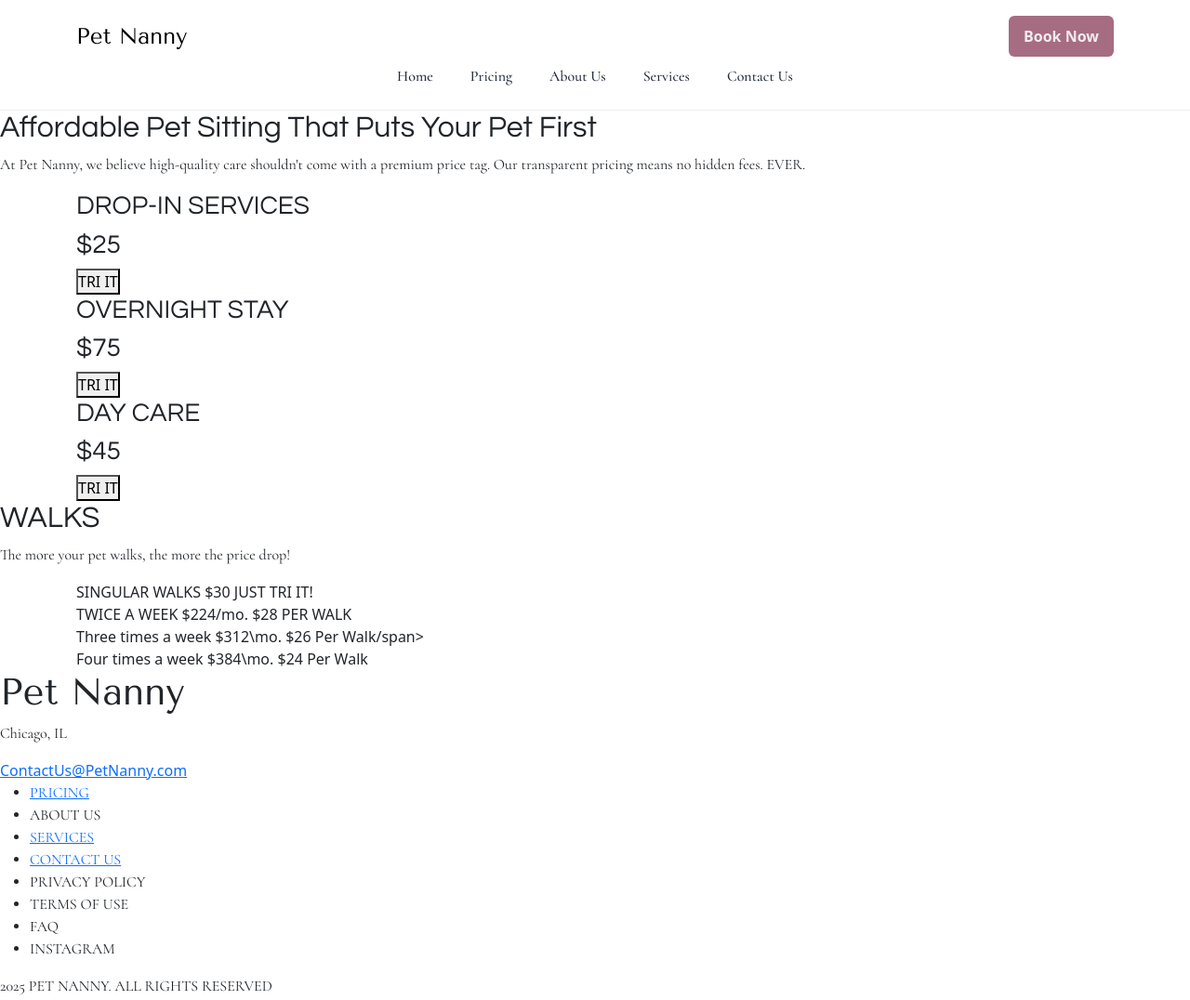
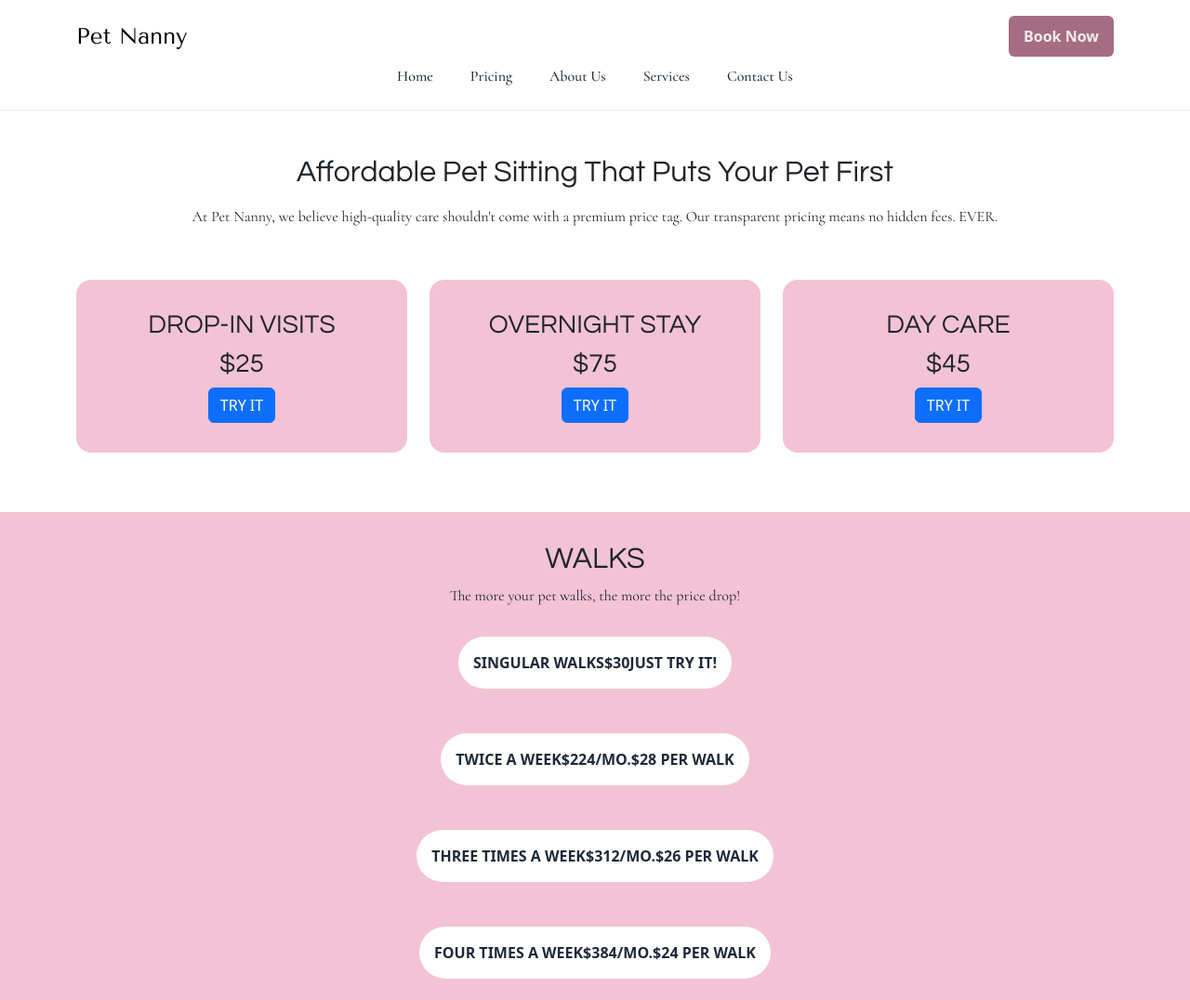
Before and after one commit to GabaGascot/comision-73345, a plain HTML site: page pages/pricing.html in a window 1280 px wide. Shown: the top 1076 px of the page at 93% size. Drawn offline with nearby package versions, Linux system fonts and the light colour scheme.

```diff
--- a/pages/pricing.html
+++ b/pages/pricing.html
@@ -3,7 +3,7 @@
 <head>
   <meta charset="UTF-8">
   <meta name="viewport" content="width=device-width, initial-scale=1.0">
-  <title>Pet Nanny | Homepage</title>
+  <title>Pet Nanny | Pricing</title>
   <link href="https://cdn.jsdelivr.net/npm/bootstrap@5.3.3/dist/css/bootstrap.min.css" rel="stylesheet">
   <link rel="stylesheet" href="../styles/styles.css">
   <script src="https://cdn.jsdelivr.net/npm/bootstrap@5.3.3/dist/js/bootstrap.bundle.min.js" defer></script>
@@ -44,43 +44,49 @@
 
     <!-- Servicios de Drop in, overnight y day care -->
 <main>
-        <h2>Affordable Pet Sitting That Puts Your Pet First</h2>
-        <p>At Pet Nanny, we believe high-quality care shouldn't come with a premium price tag.
-            Our transparent pricing means no hidden fees. EVER.</p>
-        <section>
-            <div class="container">
+  <!-- Pricing Boxes -->
+    <section class="container my-5">
+        <h2 class="text-center mb-3">Affordable Pet Sitting That Puts Your Pet First</h2>
+        <p class="text-center mb-4">
+            At Pet Nanny, we believe high-quality care shouldn't come with a premium price tag.
+            Our transparent pricing means no hidden fees. EVER.
+        </p>
+        <div class="row text-center justify-content-center">
+            <div class="col-md-4 mb-3">
             <div class="pinkBackgrounds">
-                    <h3>DROP-IN SERVICES</h3>
+                <h3>DROP-IN VISITS</h3>
                 <h3>$25</h3>
-                    <button>TRI IT</button>
+                <button class="btn btn-primary">TRY IT</button>
             </div>
+            </div>
+            <div class="col-md-4 mb-3">
             <div class="pinkBackgrounds">
                 <h3>OVERNIGHT STAY</h3>
                 <h3>$75</h3>
-                    <button>TRI IT</button>
+                <button class="btn btn-primary">TRY IT</button>
             </div>
+            </div>
+            <div class="col-md-4 mb-3">
             <div class="pinkBackgrounds">
                 <h3>DAY CARE</h3>
                 <h3>$45</h3>
-                    <button>TRI IT</button>
+                <button class="btn btn-primary">TRY IT</button>
+            </div>
             </div>
         </div>
     </section>
 
 
-        <!-- servicio de caminatas -->
-        <section class="pinkBackgrounds">
-            <div>
-                <h2 class="center">WALKS</h2>
-
-                <p class="center">The more your pet walks, the more the price drop!</p>
-            </div>
-
-            <div class="container walksList">
+<!-- Walks Section -->
+    <section class="pink-background">
+        <div class="container text-center">
+            <h2>WALKS</h2>
+            <p>The more your pet walks, the more the price drop!</p>
+            <div class="walks-list mx-auto">
             <div class="walksContainer">
                 <span>SINGULAR WALKS</span>
                 <span>$30</span>
-                    <span>JUST TRI IT!</span>
+                <span>JUST TRY IT!</span>
             </div>
             <div class="walksContainer">
                 <span>TWICE A WEEK</span>
@@ -88,18 +94,20 @@
                 <span>$28 PER WALK</span>
             </div>
             <div class="walksContainer">
-                    <span>Three times a week</span>
-                    <span>$312\mo.</span>
-                    <span>$26 Per Walk/span>
+                <span>THREE TIMES A WEEK</span>
+                <span>$312/mo.</span>
+                <span>$26 PER WALK</span>
             </div>
             <div class="walksContainer">
-                    <span>Four times a week</span>
-                    <span>$384\mo.</span>
-                    <span>$24 Per Walk</span>
+                <span>FOUR TIMES A WEEK</span>
+                <span>$384/mo.</span>
+                <span>$24 PER WALK</span>
+            </div>
             </div>
         </div>
     </section>
-    </main>
+
+
     <footer>
         <h1>Pet Nanny</h1>
         <p>Chicago, IL</p>
--- a/styles/styles.css
+++ b/styles/styles.css
@@ -174,6 +174,33 @@
   max-width: 800px;
 }
 
+/* ========== PINK BACKGROUNDS ========== */
+.pinkBackgrounds {
+  background-color: var(--pink);
+  padding: 2rem 1rem;
+  margin-top: 2rem;
+  border-radius: 1rem;
+  text-align: center;
+}
+
+.walksContainer {
+  background-color: white;
+  border-radius: 2rem;
+  padding: 1rem;
+  display: flex;
+  justify-content: space-between;
+  align-items: center;
+  margin: 1rem auto;
+  max-width: 500px;
+  font-weight: bold;
+  color: var(--dark-gray);
+  text-transform: uppercase;
+}
+
+.center {
+  text-align: center;
+}
+
 /* ========== RESPONSIVE ========== */
 @media (max-width: 991.98px) {
   .navbar-toggler {
```
Also changed, not shown: index.html (+47 -10 lines), pages/aboutus.html (+1 -1 lines), pages/contactus.html (+1 -1 lines), pages/services.html (+48 -29 lines). Lines whose indentation alone changed are shown as unchanged.
